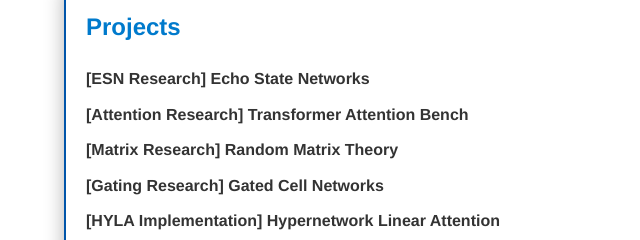
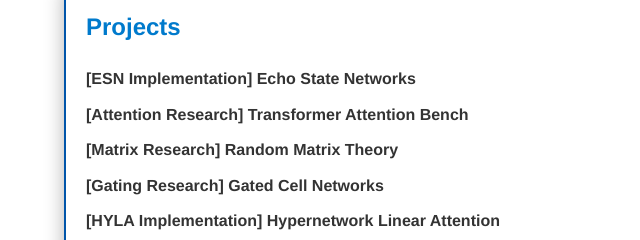
Before and after one commit to pauljmello/pauljmello.github.io, a plain HTML site: page all-projects.html in a window 1280 px wide. Shown: the part 120-360 px from the top of the page, 0-640 px from the left. Drawn offline with Linux system fonts and the light colour scheme.

Commit message:
accurate naming

```diff
--- a/all-projects.html
+++ b/all-projects.html
@@ -32,7 +32,7 @@
             <ul class="project-list">
                 <li>
                     <a href="https://github.com/pauljmello/Echo-State-Networks">
-                        [ESN Research] Echo State Networks</a>
+                        [ESN Implementation] Echo State Networks</a>
                     <span class="date-posted">[November 1, 2025]</span>
                 </li>
                 <li>
```
